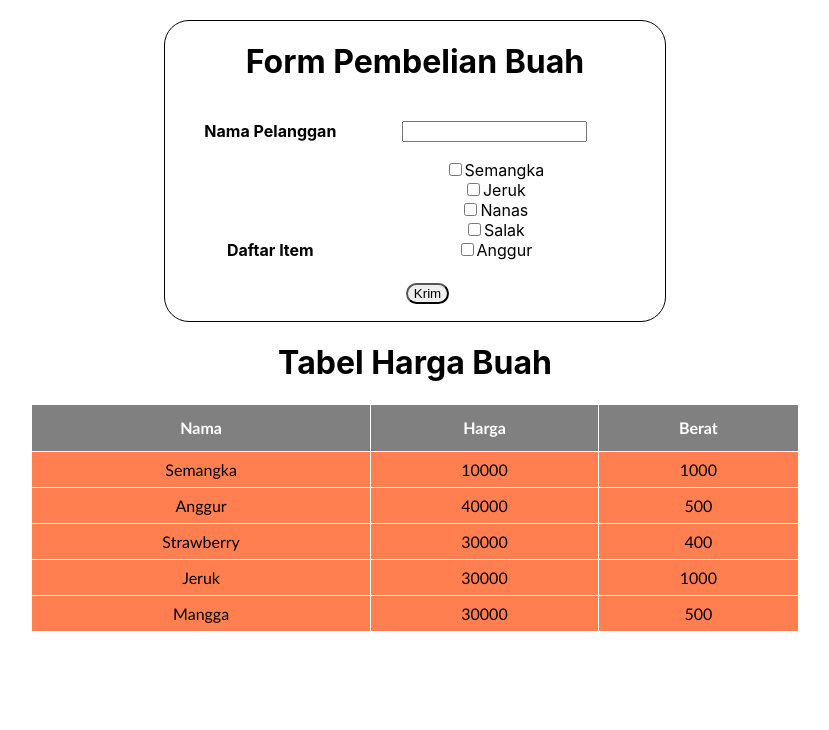
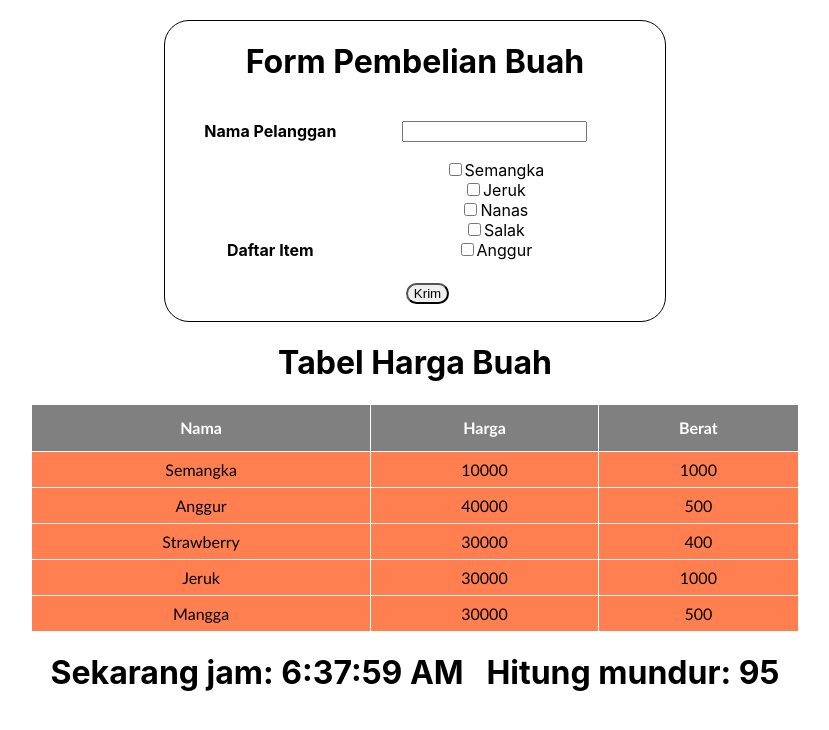
Before and after one commit to irvansyachrudin/sanbercode-reactjs-0820-2, a React (Create React App) app in the folder tugas-sanbercode-reactjs2/: page / in a window 1280 px wide. Shown: the top 730 px of the page, without its empty margins (225-1054 px from the left). Built offline with nearby package versions, Linux system fonts and the light colour scheme.

Commit message:
Tugas-11

```diff
--- a/tugas-sanbercode-reactjs2/src/App.js
+++ b/tugas-sanbercode-reactjs2/src/App.js
@@ -1,6 +1,7 @@
 import React from "react";
 import Tugas9 from "./Tugas-9/tugas9";
 import Tugas10 from "./Tugas-10/tugas10";
+import Tugas11 from "./Tugas-11/tugas11";
 import "./App.css";
 
 function App() {
@@ -8,6 +9,7 @@ function App() {
     <div className="App">
       <Tugas9 />
       <Tugas10 />
+      <Tugas11 />
     </div>
   );
 }
--- a/tugas-sanbercode-reactjs2/src/Tugas-10/tugas10.css
+++ b/tugas-sanbercode-reactjs2/src/Tugas-10/tugas10.css
@@ -26,3 +26,8 @@
     font-weight: bold;
     color: white;
   }
+
+  .photo {
+    height: 200px;
+    width: 200px;
+  }
--- a/tugas-sanbercode-reactjs2/src/Tugas-10/tugas10.js
+++ b/tugas-sanbercode-reactjs2/src/Tugas-10/tugas10.js
@@ -8,6 +8,8 @@ let dataHargaBuah = [
     { nama: "Jeruk", harga: 30000, berat: 1000 },
     { nama: "Mangga", harga: 30000, berat: 500 },
 ];
+
+
 
 class tugas10 extends React.Component {
     render() {
--- /dev/null
+++ b/tugas-sanbercode-reactjs2/src/Tugas-11/tugas11.js
@@ -0,0 +1,54 @@
+import React, { Component } from "react";
+
+class tugas11 extends Component {
+    constructor(props) {
+        super(props);
+        this.state = {
+            // https://openclassrooms.com/en/courses/4286486-build-web-apps-with-reactjs/4286711-build-a-ticking-clock-component
+            time: new Date().toLocaleTimeString(),
+            // Had been tested with 5 seconds, it works
+            seconds: 100,
+        };
+    }
+    componentDidMount() {
+        this.intervalID = setInterval(() => this.tick(), 1000);
+        this.myInterval = setInterval(() => {
+            const { seconds } = this.state;
+            if (seconds > 0) {
+                this.setState(({ seconds }) => ({
+                    seconds: seconds - 1,
+                }));
+            } else {
+                clearInterval(this.myInterval);
+            }
+        }, 1000);
+    }
+
+    componentWillUnmount() {
+        clearInterval(this.intervalID);
+        clearInterval(this.myInterval);
+    }
+
+    tick() {
+        this.setState({
+            time: new Date().toLocaleTimeString(),
+        });
+    }
+
+    render() {
+        const { seconds } = this.state;
+        return (
+            <div>
+                {seconds === 0 ? (
+                    <h1></h1>
+                ) : (
+                        <h1>
+                            Sekarang jam: {this.state.time} &nbsp; Hitung mundur: {seconds}
+                        </h1>
+                    )}
+            </div>
+        );
+    }
+}
+
+export default tugas11;
```
